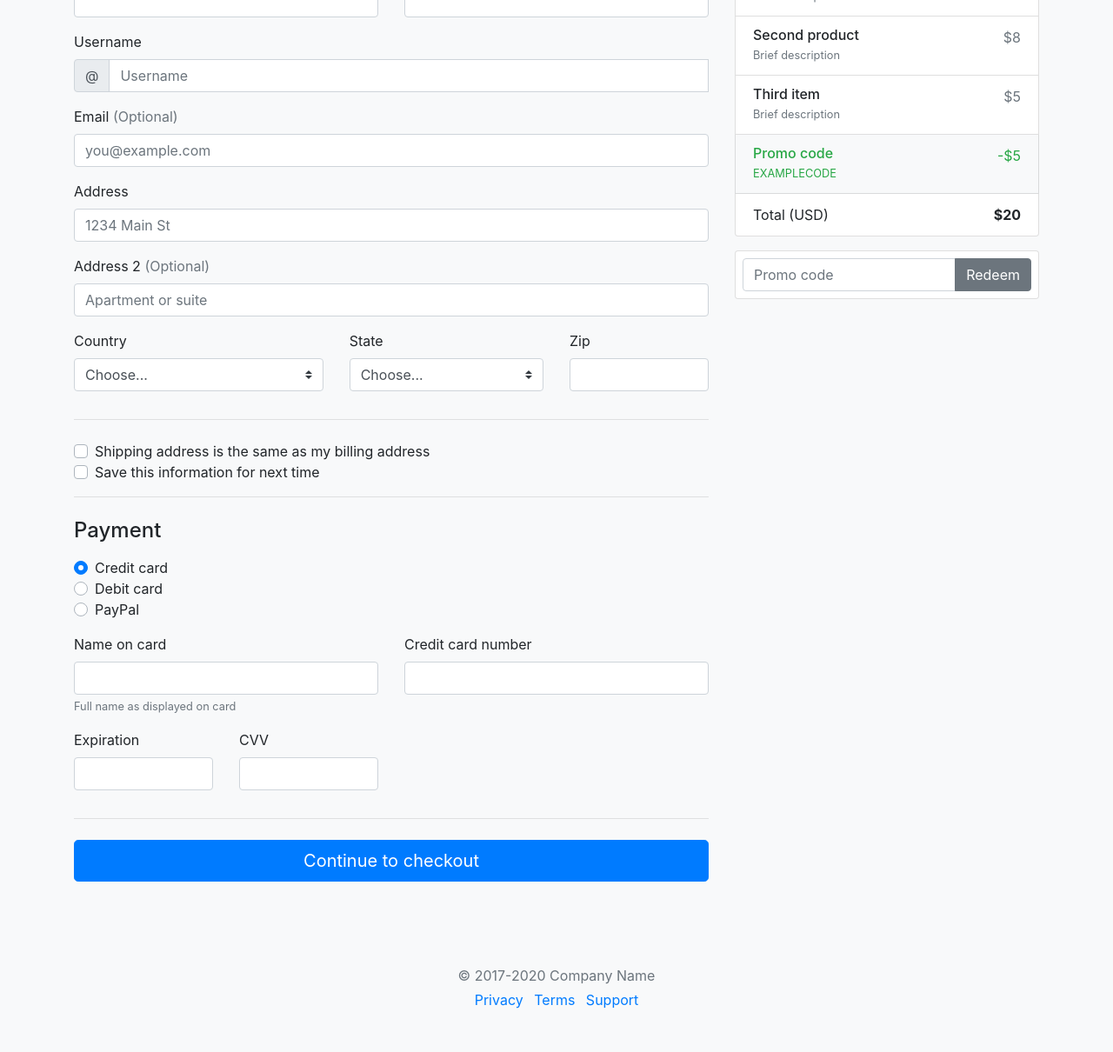
After one commit to jaeseok0313/board_project, a Spring Boot app: page /account/register in a window 1280 px wide. The commit adds this page. Shown: the whole page at 87% size. Run offline with Spring Boot 4, Linux system fonts and the light colour scheme; some libraries are stand-ins or nearby versions.

```diff
--- /dev/null
+++ b/src/main/java/com/gma/gmagame/contorller/AccountController.java
@@ -0,0 +1,21 @@
+package com.gma.gmagame.contorller;
+
+import org.springframework.stereotype.Controller;
+import org.springframework.web.bind.annotation.GetMapping;
+import org.springframework.web.bind.annotation.PostMapping;
+import org.springframework.web.bind.annotation.RequestMapping;
+
+@Controller
+@RequestMapping("/account")
+public class AccountController {
+    @GetMapping("/login")
+    public String login() {
+        return "account/login";
+    }
+
+    @GetMapping("/register")
+    public String register() {
+
+        return "account/register";
+    }
+}
--- a/src/main/resources/static/css/signin.css
+++ b/src/main/resources/static/css/signin.css
@@ -42,3 +42,18 @@ body {
   border-top-left-radius: 0;
   border-top-right-radius: 0;
 }
+
+.bd-placeholder-img {
+    font-size: 1.125rem;
+    text-anchor: middle;
+    -webkit-user-select: none;
+    -moz-user-select: none;
+    -ms-user-select: none;
+    user-select: none;
+}
+
+@media (min-width: 768px) {
+    .bd-placeholder-img-lg {
+    font-size: 3.5rem;
+  }
+}
--- /dev/null
+++ b/src/main/resources/templates/account/register.html
@@ -0,0 +1,237 @@
+<!doctype html>
+<html xmlns:th="http://www.thymmeleaf.org">
+
+<head>
+    <!-- Required meta tags -->
+    <meta charset="utf-8">
+    <meta name="viewport" content="width=device-width, initial-scale=1, shrink-to-fit=no">
+
+    <!-- Bootstrap CSS -->
+    <link rel="stylesheet" href="https://cdn.jsdelivr.net/npm/bootstrap@4.5.3/dist/css/bootstrap.min.css"
+          integrity="sha384-TX8t27EcRE3e/ihU7zmQxVncDAy5uIKz4rEkgIXeMed4M0jlfIDPvg6uqKI2xXr2" crossorigin="anonymous">
+    <link th:href="@{/css/signin.css}" rel="stylesheet">
+    <title>Login</title>
+</head>
+
+<body class="bg-light">
+<div class="container">
+    <div class="py-5 text-center">
+        <img class="d-block mx-auto mb-4" src="/docs/4.5/assets/brand/bootstrap-solid.svg" alt="" width="72" height="72">
+        <h2>Checkout form</h2>
+        <p class="lead">Below is an example form built entirely with Bootstrap’s form controls. Each required form group has a validation state that can be triggered by attempting to submit the form without completing it.</p>
+    </div>
+
+    <div class="row">
+        <div class="col-md-4 order-md-2 mb-4">
+            <h4 class="d-flex justify-content-between align-items-center mb-3">
+                <span class="text-muted">Your cart</span>
+                <span class="badge badge-secondary badge-pill">3</span>
+            </h4>
+            <ul class="list-group mb-3">
+                <li class="list-group-item d-flex justify-content-between lh-condensed">
+                    <div>
+                        <h6 class="my-0">Product name</h6>
+                        <small class="text-muted">Brief description</small>
+                    </div>
+                    <span class="text-muted">$12</span>
+                </li>
+                <li class="list-group-item d-flex justify-content-between lh-condensed">
+                    <div>
+                        <h6 class="my-0">Second product</h6>
+                        <small class="text-muted">Brief description</small>
+                    </div>
+                    <span class="text-muted">$8</span>
+                </li>
+                <li class="list-group-item d-flex justify-content-between lh-condensed">
+                    <div>
+                        <h6 class="my-0">Third item</h6>
+                        <small class="text-muted">Brief description</small>
+                    </div>
+                    <span class="text-muted">$5</span>
+                </li>
+                <li class="list-group-item d-flex justify-content-between bg-light">
+                    <div class="text-success">
+                        <h6 class="my-0">Promo code</h6>
+                        <small>EXAMPLECODE</small>
+                    </div>
+                    <span class="text-success">-$5</span>
+                </li>
+                <li class="list-group-item d-flex justify-content-between">
+                    <span>Total (USD)</span>
+                    <strong>$20</strong>
+                </li>
+            </ul>
+
+            <form class="card p-2">
+                <div class="input-group">
+                    <input type="text" class="form-control" placeholder="Promo code">
+                    <div class="input-group-append">
+                        <button type="submit" class="btn btn-secondary">Redeem</button>
+                    </div>
+                </div>
+            </form>
+        </div>
+        <div class="col-md-8 order-md-1">
+            <h4 class="mb-3">Billing address</h4>
+            <form class="needs-validation" novalidate>
+                <div class="row">
+                    <div class="col-md-6 mb-3">
+                        <label for="firstName">First name</label>
+                        <input type="text" class="form-control" id="firstName" placeholder="" value="" required>
+                        <div class="invalid-feedback">
+                            Valid first name is required.
+                        </div>
+                    </div>
+                    <div class="col-md-6 mb-3">
+                        <label for="lastName">Last name</label>
+                        <input type="text" class="form-control" id="lastName" placeholder="" value="" required>
+                        <div class="invalid-feedback">
+                            Valid last name is required.
+                        </div>
+                    </div>
+                </div>
+
+                <div class="mb-3">
+                    <label for="username">Username</label>
+                    <div class="input-group">
+                        <div class="input-group-prepend">
+                            <span class="input-group-text">@</span>
+                        </div>
+                        <input type="text" class="form-control" id="username" placeholder="Username" required>
+                        <div class="invalid-feedback" style="width: 100%;">
+                            Your username is required.
+                        </div>
+                    </div>
+                </div>
+
+                <div class="mb-3">
+                    <label for="email">Email <span class="text-muted">(Optional)</span></label>
+                    <input type="email" class="form-control" id="email" placeholder="you@example.com">
+                    <div class="invalid-feedback">
+                        Please enter a valid email address for shipping updates.
+                    </div>
+                </div>
+
+                <div class="mb-3">
+                    <label for="address">Address</label>
+                    <input type="text" class="form-control" id="address" placeholder="1234 Main St" required>
+                    <div class="invalid-feedback">
+                        Please enter your shipping address.
+                    </div>
+                </div>
+
+                <div class="mb-3">
+                    <label for="address2">Address 2 <span class="text-muted">(Optional)</span></label>
+                    <input type="text" class="form-control" id="address2" placeholder="Apartment or suite">
+                </div>
+
+                <div class="row">
+                    <div class="col-md-5 mb-3">
+                        <label for="country">Country</label>
+                        <select class="custom-select d-block w-100" id="country" required>
+                            <option value="">Choose...</option>
+                            <option>United States</option>
+                        </select>
+                        <div class="invalid-feedback">
+                            Please select a valid country.
+                        </div>
+                    </div>
+                    <div class="col-md-4 mb-3">
+                        <label for="state">State</label>
+                        <select class="custom-select d-block w-100" id="state" required>
+                            <option value="">Choose...</option>
+                            <option>California</option>
+                        </select>
+                        <div class="invalid-feedback">
+                            Please provide a valid state.
+                        </div>
+                    </div>
+                    <div class="col-md-3 mb-3">
+                        <label for="zip">Zip</label>
+                        <input type="text" class="form-control" id="zip" placeholder="" required>
+                        <div class="invalid-feedback">
+                            Zip code required.
+                        </div>
+                    </div>
+                </div>
+                <hr class="mb-4">
+                <div class="custom-control custom-checkbox">
+                    <input type="checkbox" class="custom-control-input" id="same-address">
+                    <label class="custom-control-label" for="same-address">Shipping address is the same as my billing address</label>
+                </div>
+                <div class="custom-control custom-checkbox">
+                    <input type="checkbox" class="custom-control-input" id="save-info">
+                    <label class="custom-control-label" for="save-info">Save this information for next time</label>
+                </div>
+                <hr class="mb-4">
+
+                <h4 class="mb-3">Payment</h4>
+
+                <div class="d-block my-3">
+                    <div class="custom-control custom-radio">
+                        <input id="credit" name="paymentMethod" type="radio" class="custom-control-input" checked required>
+                        <label class="custom-control-label" for="credit">Credit card</label>
+                    </div>
+                    <div class="custom-control custom-radio">
+                        <input id="debit" name="paymentMethod" type="radio" class="custom-control-input" required>
+                        <label class="custom-control-label" for="debit">Debit card</label>
+                    </div>
+                    <div class="custom-control custom-radio">
+                        <input id="paypal" name="paymentMethod" type="radio" class="custom-control-input" required>
+                        <label class="custom-control-label" for="paypal">PayPal</label>
+                    </div>
+                </div>
+                <div class="row">
+                    <div class="col-md-6 mb-3">
+                        <label for="cc-name">Name on card</label>
+                        <input type="text" class="form-control" id="cc-name" placeholder="" required>
+                        <small class="text-muted">Full name as displayed on card</small>
+                        <div class="invalid-feedback">
+                            Name on card is required
+                        </div>
+                    </div>
+                    <div class="col-md-6 mb-3">
+                        <label for="cc-number">Credit card number</label>
+                        <input type="text" class="form-control" id="cc-number" placeholder="" required>
+                        <div class="invalid-feedback">
+                            Credit card number is required
+                        </div>
+                    </div>
+                </div>
+                <div class="row">
+                    <div class="col-md-3 mb-3">
+                        <label for="cc-expiration">Expiration</label>
+                        <input type="text" class="form-control" id="cc-expiration" placeholder="" required>
+                        <div class="invalid-feedback">
+                            Expiration date required
+                        </div>
+                    </div>
+                    <div class="col-md-3 mb-3">
+                        <label for="cc-cvv">CVV</label>
+                        <input type="text" class="form-control" id="cc-cvv" placeholder="" required>
+                        <div class="invalid-feedback">
+                            Security code required
+                        </div>
+                    </div>
+                </div>
+                <hr class="mb-4">
+                <button class="btn btn-primary btn-lg btn-block" type="submit">Continue to checkout</button>
+            </form>
+        </div>
+    </div>
+
+    <footer class="my-5 pt-5 text-muted text-center text-small">
+        <p class="mb-1">&copy; 2017-2020 Company Name</p>
+        <ul class="list-inline">
+            <li class="list-inline-item"><a href="#">Privacy</a></li>
+            <li class="list-inline-item"><a href="#">Terms</a></li>
+            <li class="list-inline-item"><a href="#">Support</a></li>
+        </ul>
+    </footer>
+</div>
+<script src="https://code.jquery.com/jquery-3.5.1.slim.min.js" integrity="sha384-DfXdz2htPH0lsSSs5nCTpuj/zy4C+OGpamoFVy38MVBnE+IbbVYUew+OrCXaRkfj" crossorigin="anonymous"></script>
+<script>window.jQuery || document.write('<script src="/docs/4.5/assets/js/vendor/jquery.slim.min.js"><\/script>')</script><script src="/docs/4.5/dist/js/bootstrap.bundle.min.js" integrity="sha384-ho+j7jyWK8fNQe+A12Hb8AhRq26LrZ/JpcUGGOn+Y7RsweNrtN/tE3MoK7ZeZDyx" crossorigin="anonymous"></script>
+<script src="form-validation.js"></script>
+<footer th:replace="fragments/common :: footer"/>
+</body>
+</html>
```
Also changed, not shown: src/main/resources/static/css/register.css (added, +14 -0 lines), src/main/resources/templates/account/login.html (added, +41 -0 lines).
